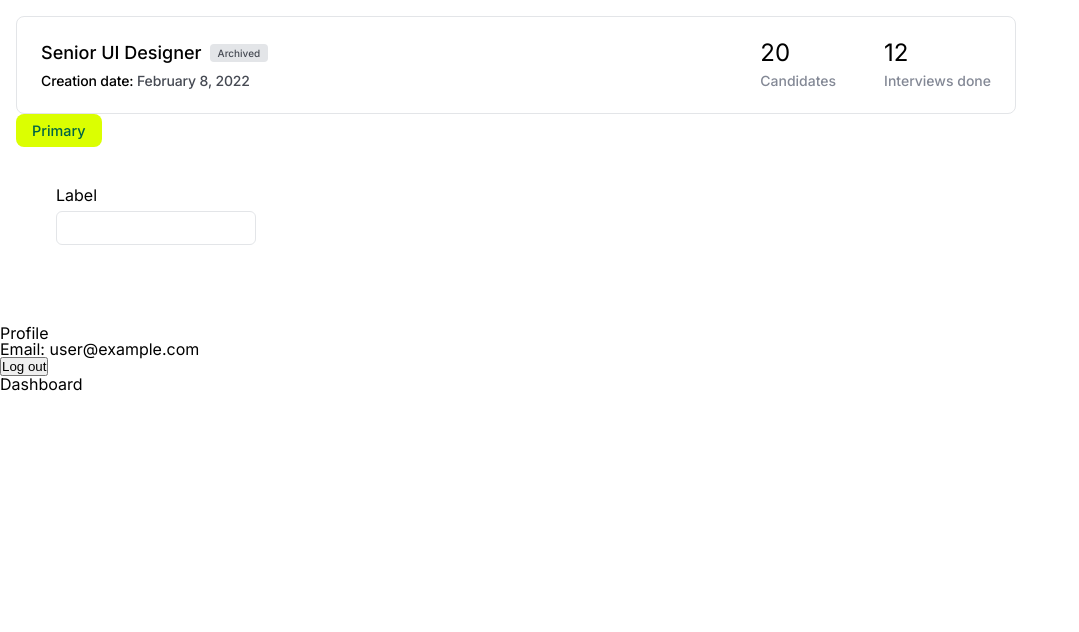
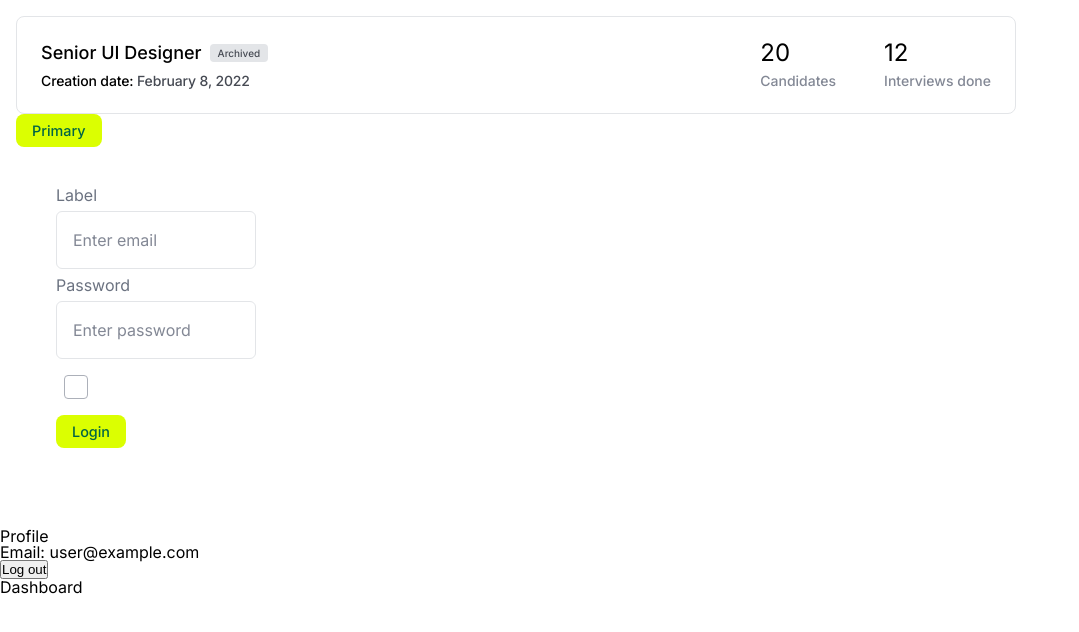
Before and after one commit to flaviozorzetto/project-picko, a React (Create React App) app: page / in a window 1280 px wide. Shown: the top 632 px of the page, without its empty margins (0-1079 px from the left). Built offline with nearby package versions, Linux system fonts and the light colour scheme; no server answers; sample sign-in values are in the browser's storage.

Commit message:
refactor: changed route files to routes folder feat: added checkbox component styles

```diff
--- a/src/components/Checkbox/Checkbox.js
+++ b/src/components/Checkbox/Checkbox.js
@@ -1,5 +1,19 @@
 import React from "react";
+import "./Checkbox.scss"
 
-export default function Checkbox() {
-  return <div>Checkbox</div>;
+export default function Checkbox(props) {
+  return (
+    <>
+      <div className="checkbox-container">
+        <input type="checkbox" className="checkbox" id={props.name} />
+        <div className="checkbox-background">
+          <i></i>
+        </div>
+
+        <label className="checkbox-label" for={props.name}></label>
+        <div className="checkbox-container-background"></div>
+
+      </div>
+    </>
+  )
 }
--- a/src/components/Checkbox/Checkbox.scss
+++ b/src/components/Checkbox/Checkbox.scss
@@ -0,0 +1,105 @@
+@keyframes activatingCheckbox {
+  0% {
+    opacity: 0;
+    width: 0;
+    height: 0;
+    background-color: #EEECEC;
+  }
+
+  100% {
+    opacity: 100%;
+    width: 100%;
+    height: 100%;
+    background-color: #EEECEC;
+  }
+}
+
+@keyframes deactivatingCheckbox {
+  0% {
+    opacity: 0;
+    width: 0;
+    height: 0;
+    background-color: #F7D4D5;
+  }
+
+  100% {
+    opacity: 100%;
+    width: 100%;
+    height: 100%;
+    background-color: #F7D4D5;
+  }
+}
+
+.checkbox-container {
+  transition: 0.2s;
+  position: relative;
+  width: 2.5rem;
+  height: 2.5rem;
+  border-radius: 200px;
+  display: flex;
+  justify-content: center;
+  align-items: center;
+}
+
+.checkbox-container:hover {
+  .checkbox-container-background {
+    background-color: #F3F2F2;
+  }
+
+  .checkbox:checked ~ .checkbox-container-background {
+    background-color: #FDF2F3;
+  }
+}
+
+
+.checkbox-container:active {
+  .checkbox-container-background {
+    animation: activatingCheckbox 0.15s ease-in-out forwards;
+  }
+
+  .checkbox:checked ~ .checkbox-container-background {
+    animation: deactivatingCheckbox 0.15s ease-in-out forwards;
+  }
+}
+
+
+.checkbox-container-background {
+  transition: 0.2s;
+  cursor: pointer;
+  position: absolute;
+  width: 100%;
+  height: 100%;
+  border-radius: 200px;
+}
+
+.checkbox {
+  transition: 0.2s;
+  cursor: pointer;
+  position: absolute;
+  z-index: 1;
+  width: 1.5rem;
+  height: 1.5rem;
+  border: 1.5px solid #ACB0B9;
+  border-radius: 4px;
+  background-color: #FFFFFF;
+}
+
+.checkbox-label {
+  z-index: 99;
+  cursor: pointer;
+  width: 100%;
+  height: 100%;
+}
+
+.checkbox:checked  {
+  background: #006446;
+  border: 1.5px solid #006446;
+}
+
+.checkbox:focus ~ .checkbox-container-background {
+  background-color: #EEECEC;
+}
+
+.checkbox:focus:checked ~ .checkbox-container-background {
+  background-color: #FDF2F3;
+}
--- a/src/components/TextArea/TextArea.js
+++ b/src/components/TextArea/TextArea.js
@@ -4,7 +4,7 @@ import React from "react";
 export default function TextArea(props) {
   return (
     <>
-      <label htmlFor={props.name}>{props.children}</label>
+      <label className="text_label" htmlFor={props.name}>{props.children}</label>
       <input
         className={`text_input${props.error ? " text_input_error" : ""}`}
         type={props.type}
--- a/src/components/TextArea/TextArea.scss
+++ b/src/components/TextArea/TextArea.scss
@@ -1,3 +1,7 @@
+.text_label {
+  color: #6B7280;
+}
+
 .text_input {
   outline: none;
   width: 200px;
--- a/src/contexts/AuthContext.js
+++ b/src/contexts/AuthContext.js
@@ -56,7 +56,7 @@ export function AuthProvider({ children }) {
       "type": "password"
     },
     "auth/too-many-requests": {
-      "message": "Too many requests",
+      "message": "Too many requests with this email. Please wait",
       "type": "password"
     },
     "auth/email-already-in-use": {
--- a/src/components/Dashboard.js
+++ b/src/routes/Dashboard.js
@@ -2,10 +2,11 @@ import React, { useState } from "react";
 import { useAuth } from "../contexts/AuthContext.js";
 import { useNavigate } from "react-router-dom";
 
-import Button from "./Button/Button.js";
-import Card from "./Card/Card.js";
-import Form from "./Form/Form.js";
-import TextArea from "./TextArea/TextArea.js";
+import Button from "../components/Button/Button.js";
+import Card from "../components/Card/Card.js";
+import Form from "../components/Form/Form.js";
+import TextArea from "../components/TextArea/TextArea.js";
+import Checkbox from "../components/Checkbox/Checkbox.js";
 
 import "../styles/index.scss";
 
@@ -34,30 +35,20 @@ export default function Dashboard() {
         </Button>
 
         <Form >
-          <TextArea
-            required={true}
-            disabled={false}
-            placeholder="Placeholder"
-            type="checkbox"
-            name="fname"
-          >
-            Label
-          </TextArea>
+          <TextArea required={true} type="email" name="email" placeholder="Enter email" disabled={false}>Label</TextArea>
+          <TextArea required={true} type="password" name="password" placeholder="Enter password" disabled={false}>Password</TextArea>
+
+          <Checkbox type="checkbox" name="checkbox" placeholder="Enter password" disabled={false} />
+
+          <Button type="primary" size="s">
+            Login
+          </Button>
+
         </Form>
 
         <Form disabled={false} type="checkbox" name="check1" error={false}>
 
         </Form>
-
-          {/* <input type="checkbox" id="vehicle1" name="vehicle1" value="Bike" /> */}
-        {/* <form> */}
-          {/* <label htmlFor="vehicle1"> I have a bike</label>
-          <input type="checkbox" id="vehicle2" name="vehicle2" value="Car"></input>
-          <label htmlFor="vehicle2"> I have a car</label>
-          <input type="checkbox" id="vehicle3" name="vehicle3" value="Boat"></input>
-          <label htmlFor="vehicle3"> I have a boat</label> */}
-        {/* </form> */}
-
       </div>
 
       <div>
--- a/src/components/ForgotPassword.js
+++ b/src/routes/ForgotPassword.js
@@ -3,9 +3,9 @@ import "../styles/signup.css"
 import { useAuth } from "../contexts/AuthContext.js"
 import { Link } from "react-router-dom"
 
-import Form from "./Form/Form.js";
-import TextArea from "./TextArea/TextArea.js";
-import Button from "./Button/Button.js";
+import Form from "../components/Form/Form.js";
+import TextArea from "../components/TextArea/TextArea.js";
+import Button from "../components/Button/Button.js";
 
 export default function ForgotPassword() {
   const [emailError, setEmailError] = useState("");
--- a/src/components/Login.js
+++ b/src/routes/Login.js
@@ -2,10 +2,9 @@ import React, { useRef, useState } from "react";
 import "../styles/signup.css";
 import { useAuth } from "../contexts/AuthContext.js";
 import { Link, useNavigate } from "react-router-dom";
-import Form from "./Form/Form.js";
-import TextArea from "./TextArea/TextArea.js";
-import Button from "./Button/Button.js";
-import Card from "./Card/Card.js";
+import Form from "../components/Form/Form.js";
+import TextArea from "../components/TextArea/TextArea.js";
+import Button from "../components/Button/Button.js";
 
 export default function Login() {
   const [emailError, setEmailError] = useState("");
@@ -45,8 +44,8 @@ export default function Login() {
         <span>Sign in</span>
 
         <Form onSubmit={handleSubmit}>
-          <TextArea inputRef={emailRef} required={true} type="email" name="email" placeholder="Enter email" disabled={false} error={emailError}></TextArea>
-          <TextArea inputRef={passwordRef} required={true} type="password" name="password" placeholder="Enter password" disabled={false} error={passwordError}></TextArea>
+          <TextArea inputRef={emailRef} required={true} type="email" name="email" placeholder="Enter email" disabled={false} error={emailError}>Label</TextArea>
+          <TextArea inputRef={passwordRef} required={true} type="password" name="password" placeholder="Enter password" disabled={false} error={passwordError}>Password</TextArea>
 
           <Button type="primary" size="s" disabled={loading}>
             Login
--- a/src/components/Signup.js
+++ b/src/routes/Signup.js
@@ -3,9 +3,9 @@ import "../styles/signup.css"
 import { useAuth } from "../contexts/AuthContext.js"
 import { Link, useNavigate } from "react-router-dom"
 
-import Form from "./Form/Form.js";
-import TextArea from "./TextArea/TextArea.js";
-import Button from "./Button/Button.js";
+import Form from "../components/Form/Form.js";
+import TextArea from "../components/TextArea/TextArea.js";
+import Button from "../components/Button/Button.js";
 
 export default function Signup() {
   const [emailError, setEmailError] = useState("");
@@ -18,12 +18,17 @@ export default function Signup() {
   const { login, getCustomErrorMessage } = useAuth();
   const { signup } = useAuth();
   const [loading, setLoading] = useState(false);
+  const navigate = useNavigate();
 
   async function handleSubmit(e) {
     e.preventDefault();
     setEmailError("");
     setPasswordError("");
     setPasswordConfirmationError("");
+
+    if(passwordRef.current.value.length < 6) {
+      return setPasswordError("Password must have at least 6 characters")
+    }
 
     if(passwordRef.current.value !== passwordConfirmRef.current.value) {
       return setPasswordConfirmationError("Passwords do not match")
@@ -43,6 +48,8 @@ export default function Signup() {
       } else if(customError.type == "password-confirmation") {
         setPasswordConfirmationError(customError.message)
       }
+    } else {
+      navigate("/");
     }
 
     setLoading(false);
```
Also changed, not shown: src/components/App.js (+5 -5 lines), src/routes/PrivateRoute.js (renamed from src/components/PrivateRoute.js).
